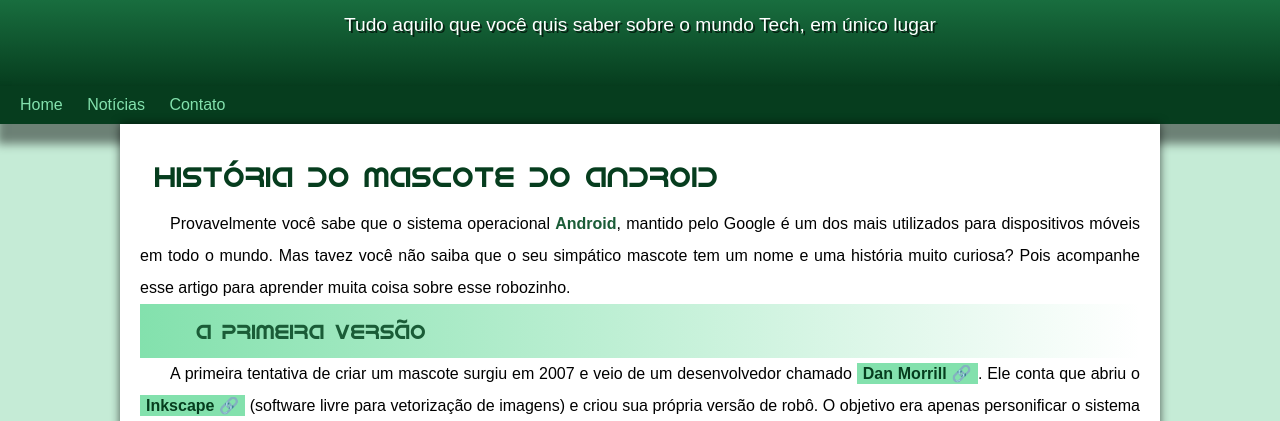
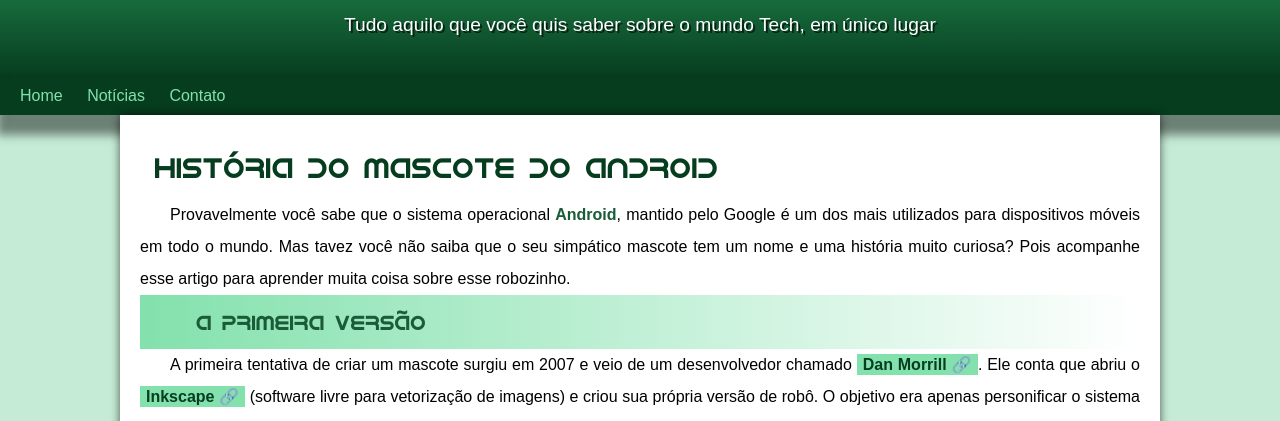
Before and after one commit to leticiasantos-dev5/projeto-android, a plain HTML site: page index.html in a window 1280 px wide. Shown: the part 103-524 px from the top of the page. Drawn offline with Linux system fonts and the light colour scheme.

Commit message:
atualização

```diff
--- a/estilo/style.css
+++ b/estilo/style.css
@@ -72,7 +72,7 @@ header > p{
     padding-left: 10px;
     text-shadow: 2px 2px 0px rgba(0, 0, 0, 0.627);
     margin: auto;
-    padding-bottom: 50px;
+    padding-bottom: 3px;;
 }
 
 nav {
```
